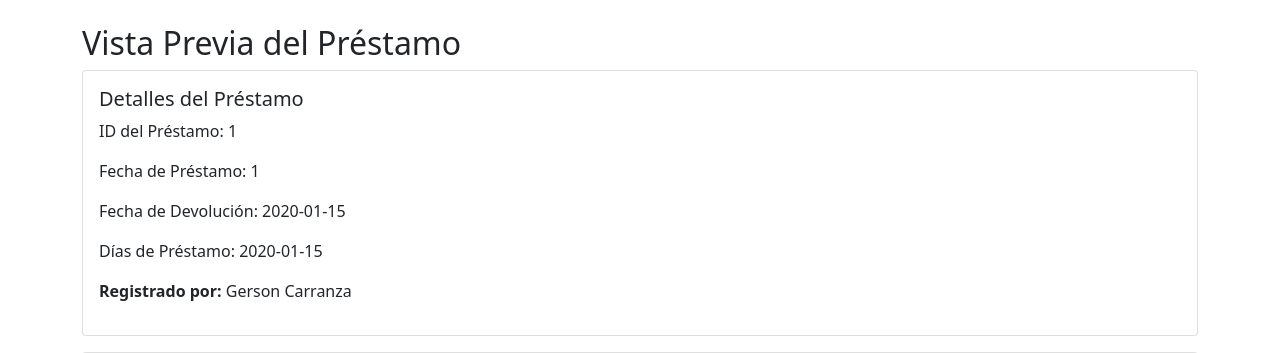
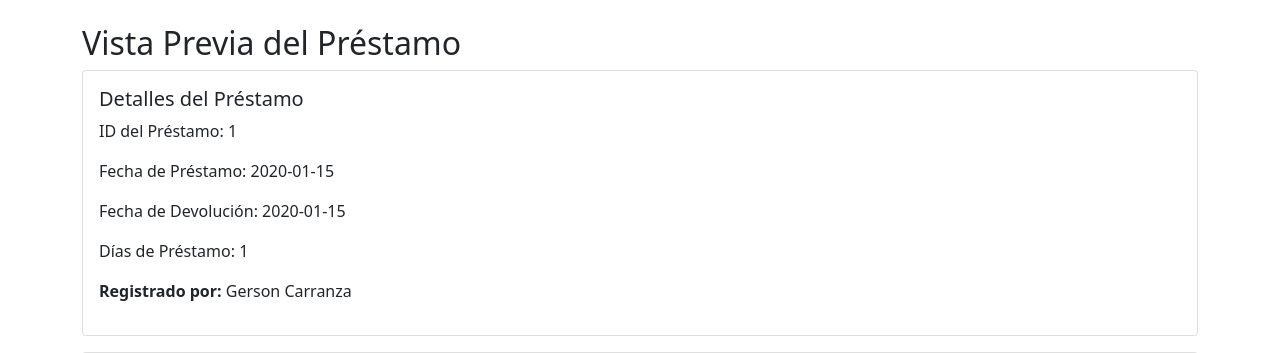
Before and after one commit to evjimenez/library_manager, a Flask app: page /loans/preview/1 in a window 1280 px wide. Shown: the part 56-409 px from the top of the page. Run offline with Flask 3, Linux system fonts and the light colour scheme; data comes from the database, SQL or seed files in the repository; tables that the repository leaves empty hold one stand-in row (values such as "Sample post"); some libraries are stand-ins or nearby versions.

Commit message:
Bugfix loan flow

```diff
--- a/templates/loans/list.html
+++ b/templates/loans/list.html
@@ -32,9 +32,9 @@
                         {{ loan[11] if loan[11] else 'No hay libros registrados' }}
                     {% endif %}
                 </td>
-                <td>{{ loan[2] }}</td>
                 <td>{{ loan[3] }}</td>
                 <td>{{ loan[4] }}</td>
+                <td>{{ loan[5] }}</td>
                 <td>{{ loan[12] }} {{ loan[13] }}</td>
                 <td>
                     {% if loan[7] == 'returned' %}
--- a/templates/loans/preview.html
+++ b/templates/loans/preview.html
@@ -6,9 +6,9 @@
     <div class="card-body">
         <h5 class="card-title">Detalles del Préstamo</h5>
         <p class="card-text">ID del Préstamo: {{ loan[0] }}</p>
-        <p class="card-text">Fecha de Préstamo: {{ loan[2] }}</p>
-        <p class="card-text">Fecha de Devolución: {{ loan[3] }}</p>
-        <p class="card-text">Días de Préstamo: {{ loan[4] }}</p>
+        <p class="card-text">Fecha de Préstamo: {{ loan[3] }}</p>
+        <p class="card-text">Fecha de Devolución: {{ loan[4] }}</p>
+        <p class="card-text">Días de Préstamo: {{ loan[5] }}</p>
         <p><strong>Registrado por:</strong> {{ employee_name }}</p>
     </div>
 </div>
```
